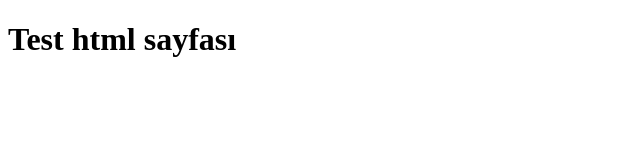
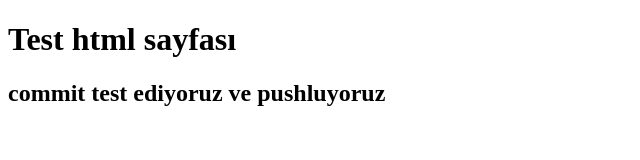
Before and after one commit to acunmedyaakademi/merve-yagmur-ali, a plain HTML site: page nihat.html in a window 1280 px wide. Shown: the whole page, without its empty margins (0-640 px from the left). Drawn offline with Linux system fonts and the light colour scheme.

Commit message:
revize edildi nihat.html

```diff
--- a/nihat.html
+++ b/nihat.html
@@ -7,5 +7,6 @@
 </head>
 <body>
   <h1>Test html sayfası</h1>
+  <h2>commit test ediyoruz ve pushluyoruz</h2>
 </body>
 </html>
```
